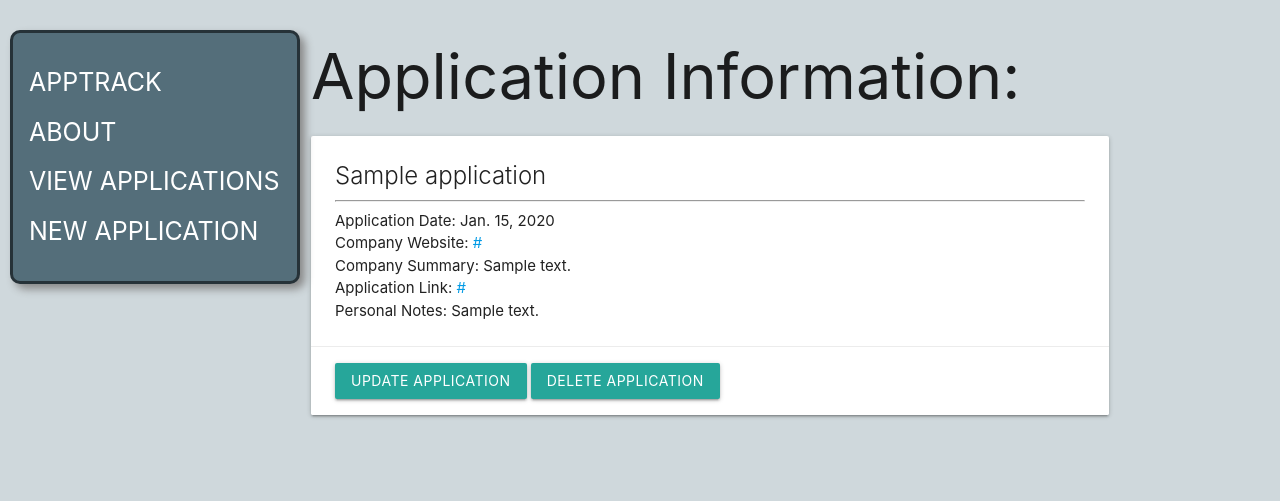
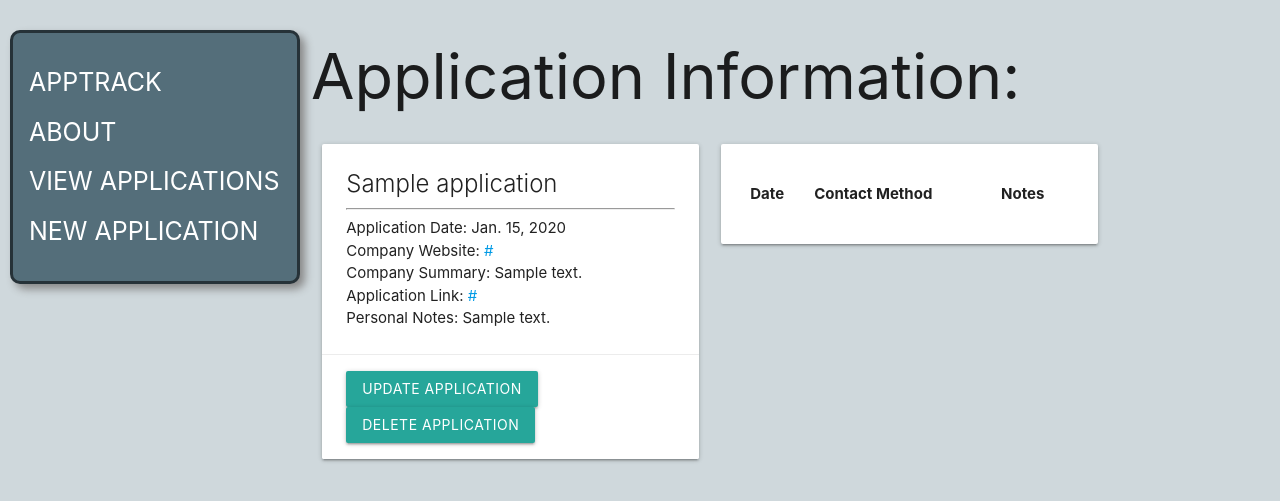
Before and after one commit to CoryMetcalf96/apptrack, a Django app: page /applications/1/ in a window 1280 px wide. Shown: the top 501 px of the page. Run offline with Django 4.2, Linux system fonts and the light colour scheme; tables that the repository leaves empty hold one stand-in row (values such as "Sample post"); lists and menus that the app fills with data are empty.

Commit message:
Added Contact Model

```diff
--- a/main_app/admin.py
+++ b/main_app/admin.py
@@ -1,5 +1,6 @@
 from django.contrib import admin
-from .models import Application
+from .models import Application, Contact
 
 # ADMIN REGISTRATIONS
 admin.site.register(Application)
+admin.site.register(Contact)
--- a/main_app/models.py
+++ b/main_app/models.py
@@ -1,6 +1,7 @@
 from django.db import models
 from django.urls import reverse
 from datetime import date
+
 
 # APPLICATION MODEL
 class Application(models.Model):
@@ -18,3 +19,22 @@
     # REDIRECT BACK TO DETAIL PAGE AFTER APPLICATION CREATION
     def get_absolute_url(self):
         return reverse('applications_detail', kwargs={'application_id': self.id})
+
+
+# CONTACT MODEL
+CONTACT_METHODS = (
+    ('P', 'Phone'),
+    ('E', 'Email'),
+    ('S', 'Social Media'),
+    ('I', 'In-person'),
+    ('O', 'Other')
+)
+
+class Contact(models.Model):
+    date = models.DateField()
+    contact_method = models.CharField(max_length=1, choices=CONTACT_METHODS, default=CONTACT_METHODS[0][0])
+    notes = models.TextField(max_length=250)
+    application = models.ForeignKey(Application, on_delete=models.CASCADE)
+
+    def __str__(self):
+        return f'Method of contact: {self.get_contact_method_display()} on {self.date}.'
--- a/main_app/templates/applications/detail.html
+++ b/main_app/templates/applications/detail.html
@@ -2,6 +2,8 @@
 
 <h1>Application Information:</h1>
 
+<div class="row">
+    <div class="col s6">
         <div class="card">
             <div class="card-content">
                 <span class="card-title">{{ application.company_name }}</span>
@@ -17,5 +19,31 @@
                 <a href="{% url 'applications_delete' application.id %}" class="btn">Delete Application</a>
             </div>
         </div>
+    </div>
+    <div class="col s6">
+        <div class="card">
+            <div class="card-content">
+                <table class="striped">
+                    <thead>
+                        <tr>
+                            <th>Date</th>
+                            <th>Contact Method</th>
+                            <th>Notes</th>
+                        </tr>
+                    </thead>
+                    <tbody>
+                        {% for contact in app.contact_set.all %}
+                        <tr>
+                            <td>{{contact.date}}</td>
+                            <td>{{contact.contact_method}}</td>
+                            <td>{{contact.notes}}</td>
+                        </tr>
+                        {% endfor %}
+                    </tbody>
+                </table>
+            </div>
+        </div>
+    </div>
+</div>
 
 {% endblock %}
```
Also changed, not shown: main_app/migrations/0004_contact.py (added), main_app/migrations/0005_contact_notes.py (added). Lines whose indentation alone changed are shown as unchanged.
